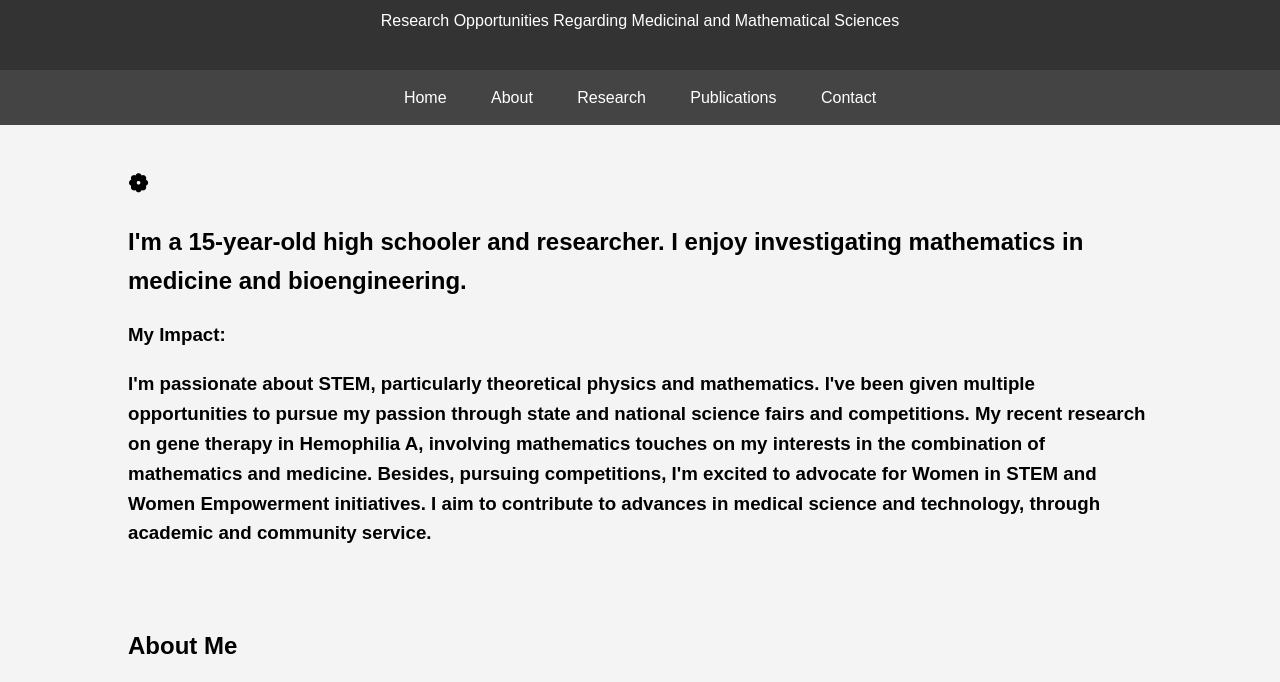
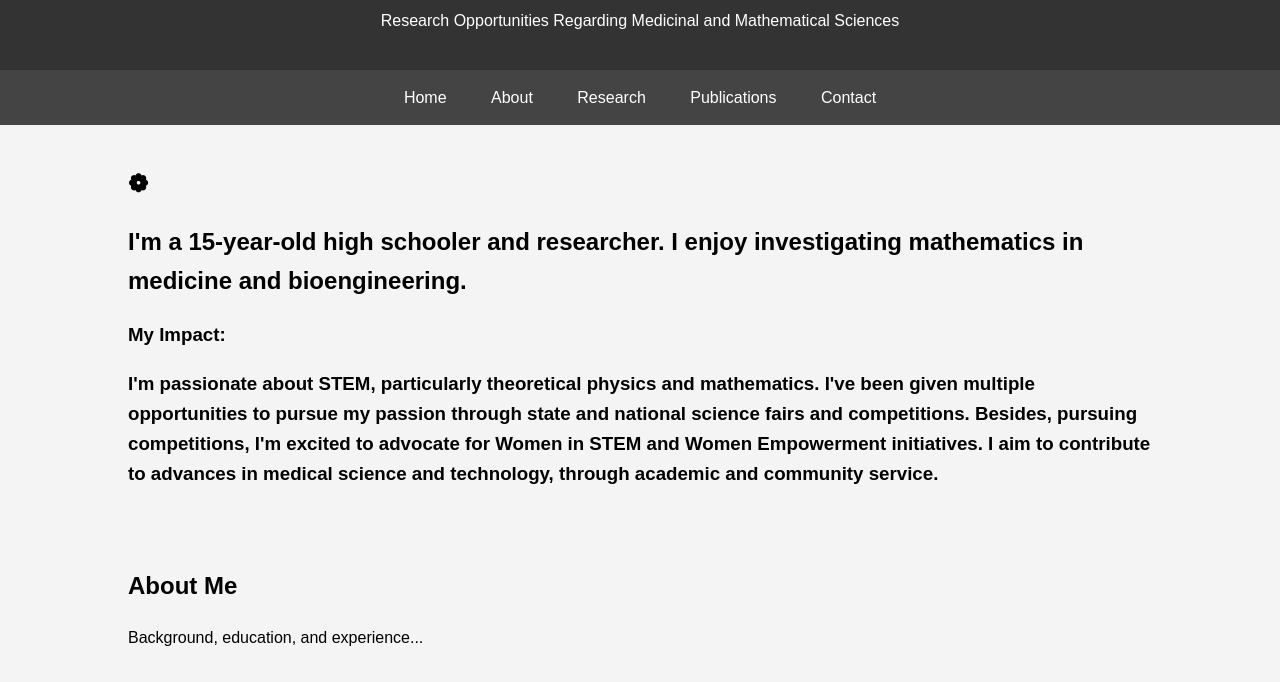
Before and after one commit to ninja162/niranjanasendilkumar, a plain HTML site: page index.html in a window 1280 px wide. Shown: the part 106-788 px from the top of the page. Drawn offline with Linux system fonts and the light colour scheme.

Commit message:
Update index.html

```diff
--- a/index.html
+++ b/index.html
@@ -28,7 +28,7 @@
                 <h2 class="parallax" data-speed="0.5" > ❁ <h2>
                 <h2> I'm a 15-year-old high schooler and researcher. I enjoy investigating mathematics in medicine and bioengineering.  </h2>
                 <h3> My Impact: </p>
-                <h3>I'm passionate about STEM, particularly theoretical physics and mathematics. I've been given multiple opportunities to pursue my passion through state and national science fairs and competitions. My recent research on gene therapy in Hemophilia A, involving mathematics touches on my interests in the combination of mathematics and medicine. Besides, pursuing competitions, I'm excited to advocate for Women in STEM and Women Empowerment initiatives. I aim to contribute to advances in medical science and technology, through academic and community service. </p>
+                <h3>I'm passionate about STEM, particularly theoretical physics and mathematics. I've been given multiple opportunities to pursue my passion through state and national science fairs and competitions. Besides, pursuing competitions, I'm excited to advocate for Women in STEM and Women Empowerment initiatives. I aim to contribute to advances in medical science and technology, through academic and community service. </p>
             </div>
         </section>
         <section id="about">
```
